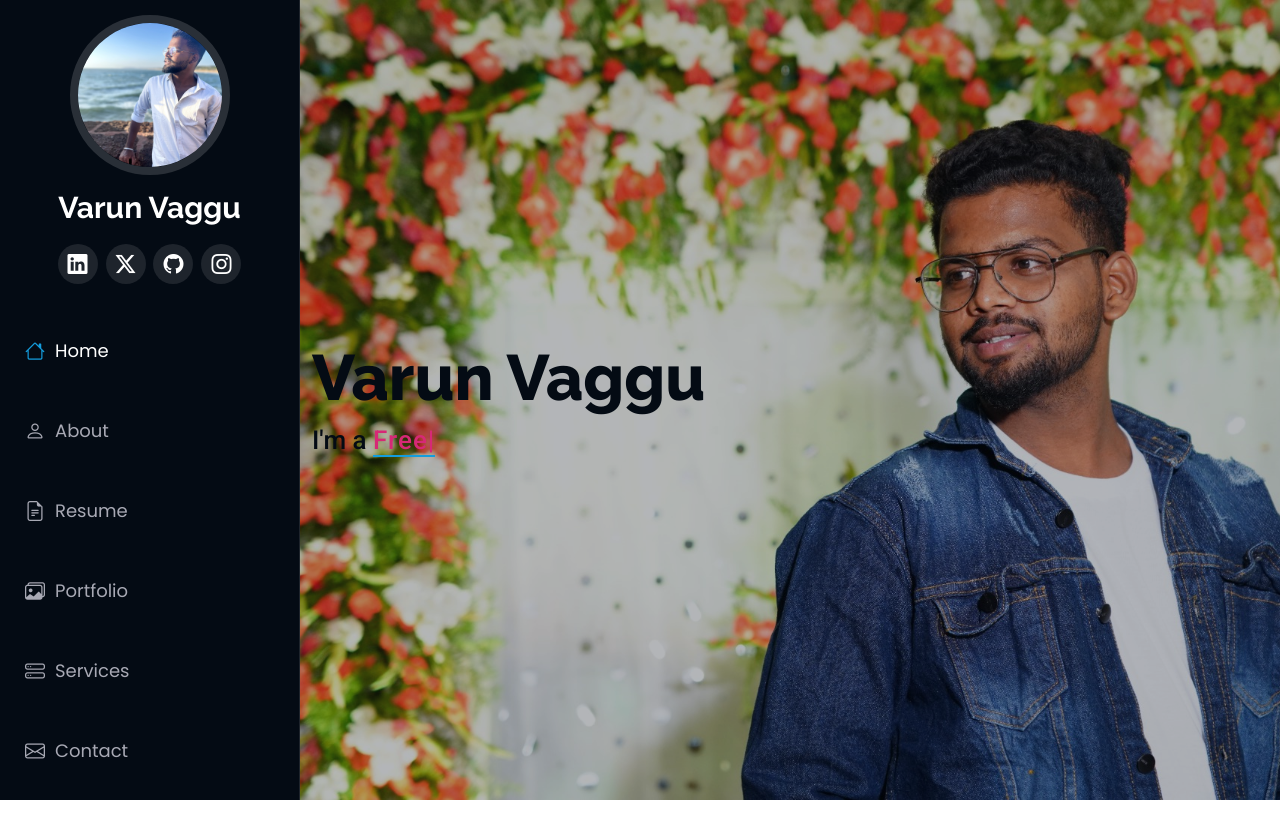
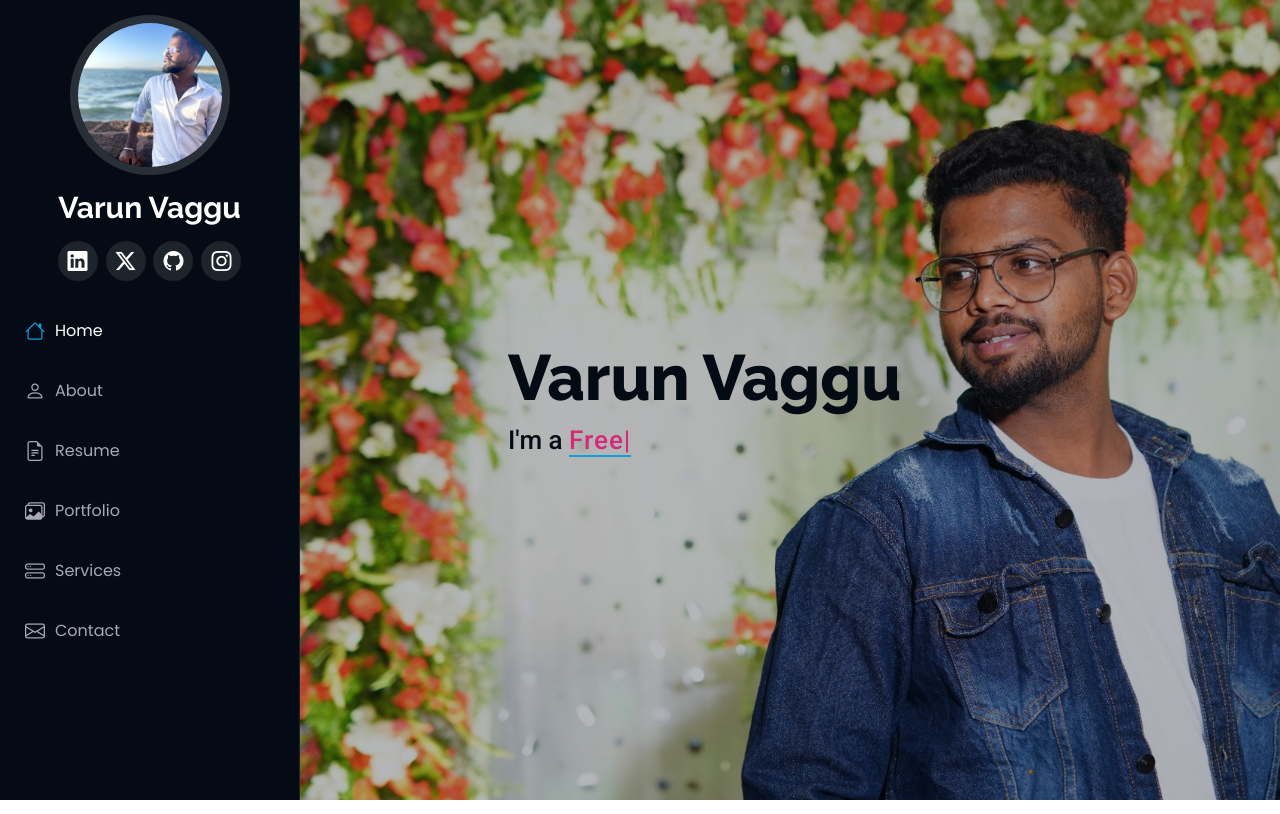
Before and after one commit to Varun-Vaggu-04/varun_portfolio_1, a plain HTML site: page index.html in a window 1280 px wide. Shown: the top 814 px of the page. Drawn offline with Linux system fonts and the light colour scheme.

Commit message:
Update main.css

```diff
--- a/assets/css/main.css
+++ b/assets/css/main.css
@@ -158,7 +158,7 @@ h6 {
   overflow-y: auto;
   z-index: 997;
   border-right: 1px solid color-mix(in srgb, var(--default-color), transparent 90%);
-  line-height: 50px;
+  line-height: 30px;
 }
 
 .header .profile-img img {
@@ -290,7 +290,7 @@ h6 {
   color: var(--nav-color);
   padding: 15px 10px;
   font-family: var(--nav-font);
-  font-size: 18px;
+  font-size: 16px;
   font-weight: 400;
   display: flex;
   align-items: center;
@@ -592,8 +592,9 @@ section,
 }
 
 .hero .container {
-  position: relative;
+  position: absolute;
   z-index: 3;
+  left: 20%;
 }
 
 .hero h2 {
```
